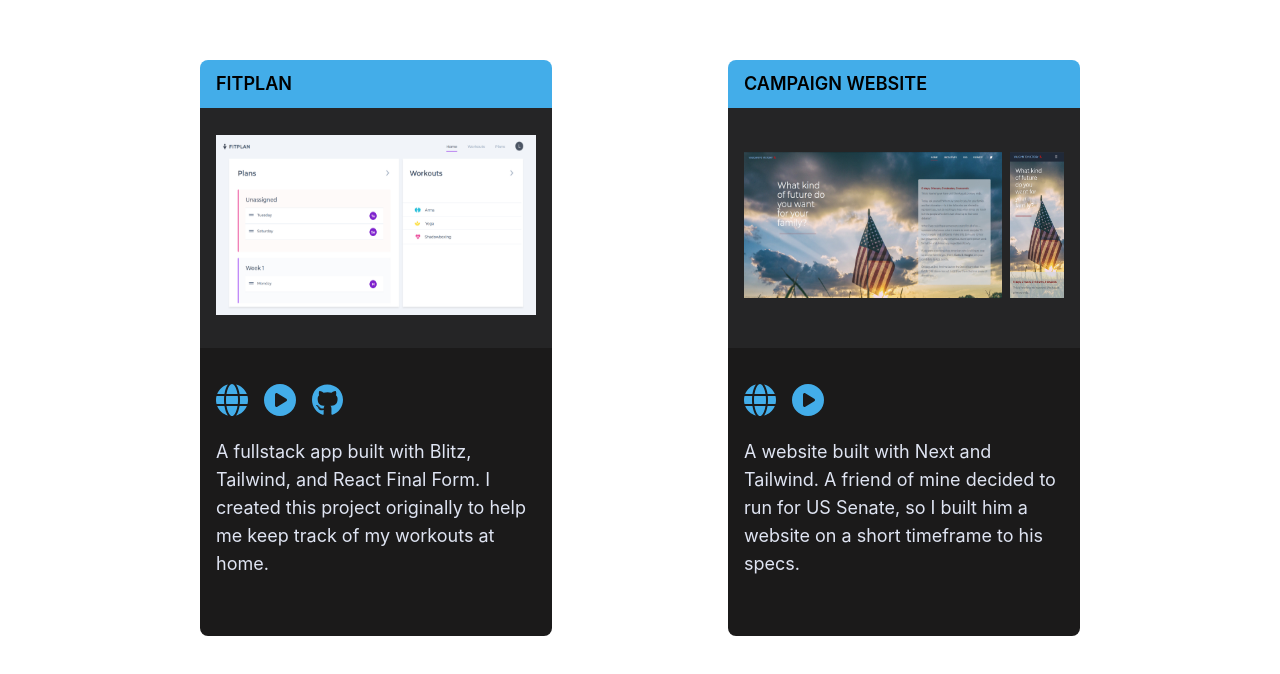
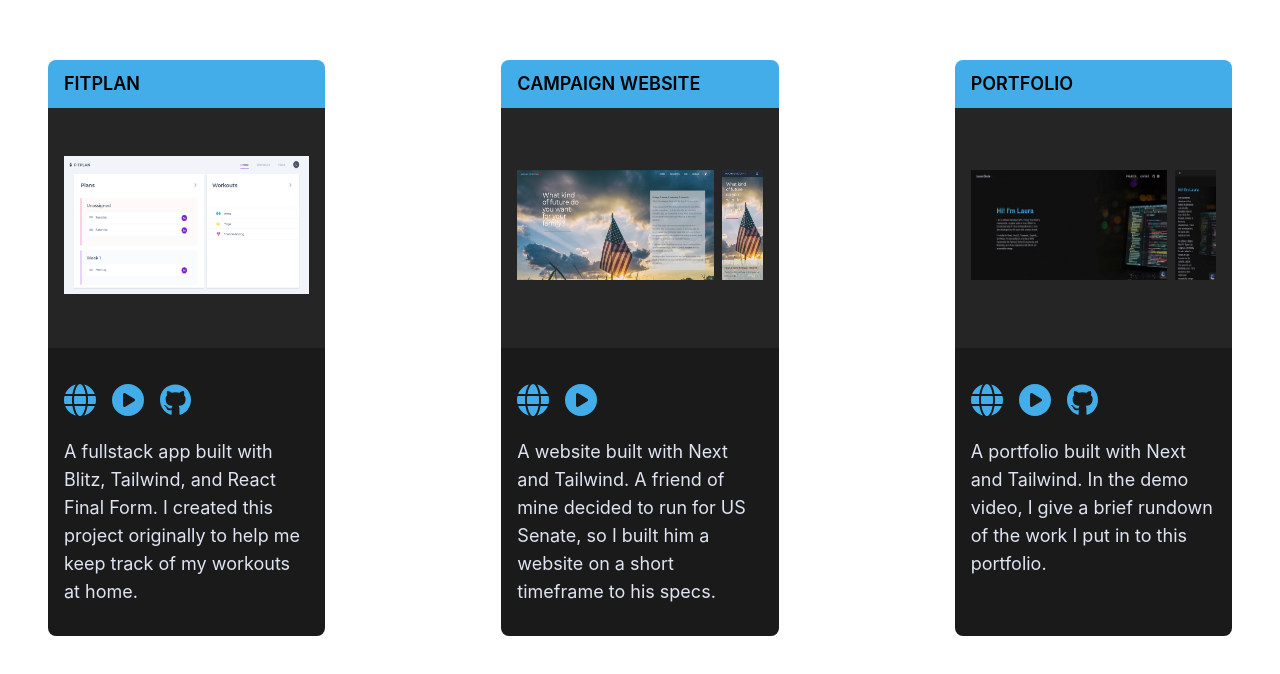
Before and after one commit to lbd1607/portfolio, a Next.js app: page /projects in a window 1280 px wide. Shown: the part 212-886 px from the top of the page. Built offline with nearby package versions, Linux system fonts and the light colour scheme.

Commit message:
Add portfolio project card

```diff
--- a/pages/projects.tsx
+++ b/pages/projects.tsx
@@ -29,6 +29,18 @@ function Projects() {
         website={"https://www.cdv4democracy.com/"}
         videoSrc={"/cdv-demo.mp4"}
       />
+      <ProjectCard
+        id="portfolio"
+        title={"Portfolio"}
+        description={
+          "A portfolio built with Next and Tailwind. In the demo video, I give a brief rundown of the work I put in to this portfolio."
+        }
+        desktopScreenshot={"/portfolio-desktop.jpg"}
+        mobileScreenshot={"/portfolio-mobile.jpg"}
+        website={"https://www.lauradavis.dev/"}
+        videoSrc={"/portfolio-demo.mp4"}
+        repoLink={"https://github.com/lbd1607/lauradavis-softwaredev"}
+      />
     </div>
   );
 }
```
Also changed, not shown: public/portfolio-desktop.jpg (added), public/portfolio-mobile.jpg (added).
